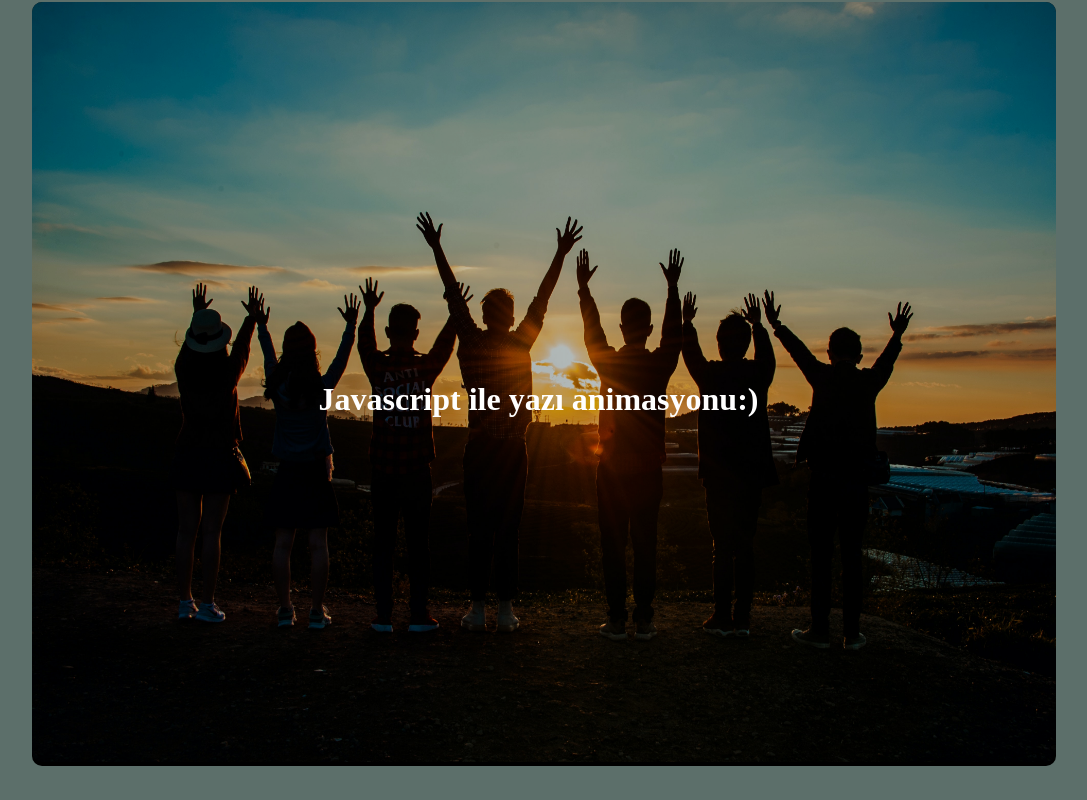
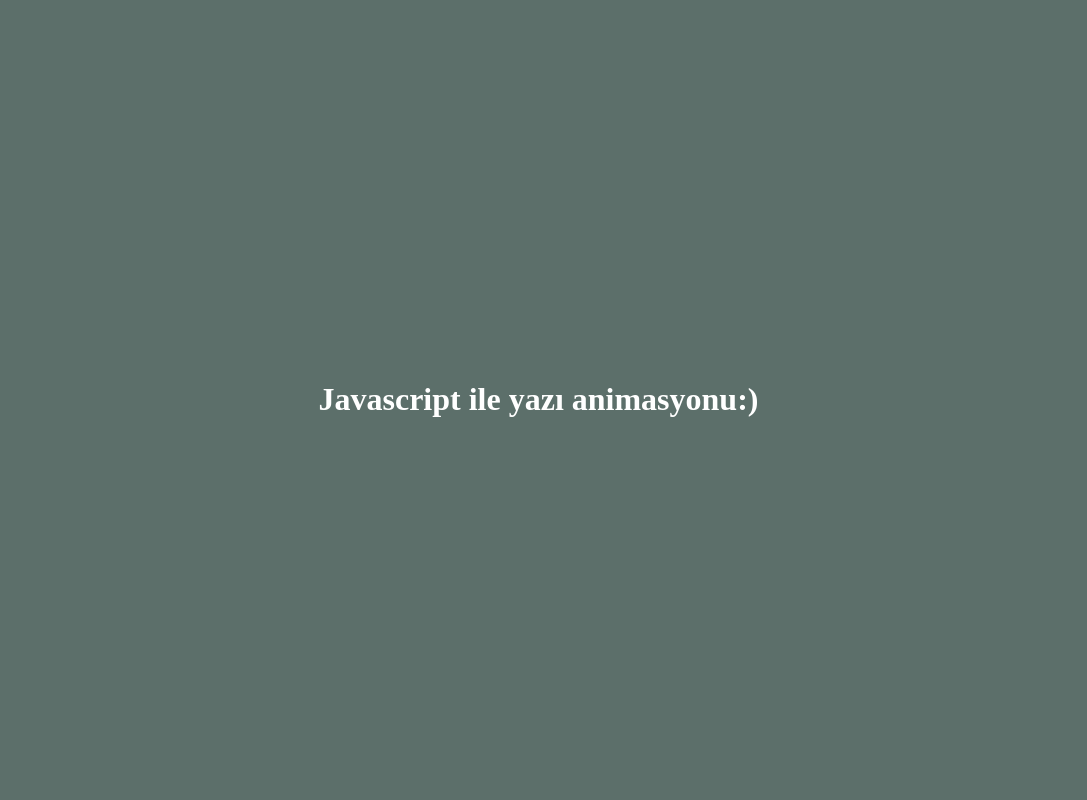
Before and after one commit to halil-kurt/frontend-exercises, a plain HTML site: page typing-animation/typing-animation.html in a window 1280 px wide. Shown: the whole page, without its empty margins (96-1183 px from the left). Drawn offline with Linux system fonts and the light colour scheme.

Commit message:
Gereksiz ayrıntılar kaldırıldı

```diff
--- a/typing-animation/typing-animation.html
+++ b/typing-animation/typing-animation.html
@@ -32,12 +32,7 @@
             position: relative;
             border-radius: 10px;
         }
-        .bacgroundimg{
-            width: 100%;
-            opacity: 0.8;
-            height: 95vh;
-            border-radius: 10px;
-        }
+
 
         .inner {
             display: inline-block;
@@ -52,7 +47,6 @@
 
 <body>
     <div class="container">
-        <div class="imgcontainer"><img class="bacgroundimg" src="images/img4.jpg" alt=""></div>
         <div class="typingSection">
             <div class="inner">
                 <h1 id="text"></h1>
@@ -66,11 +60,6 @@
 
 
 
-
-
-
-
-
     <script src="typing-animation.js"></script>
 </body>
 
```
Also changed, not shown: typing-animation/images/img4.jpg (deleted).
